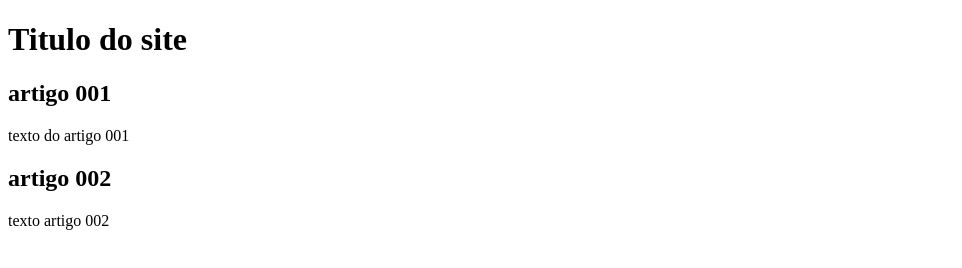
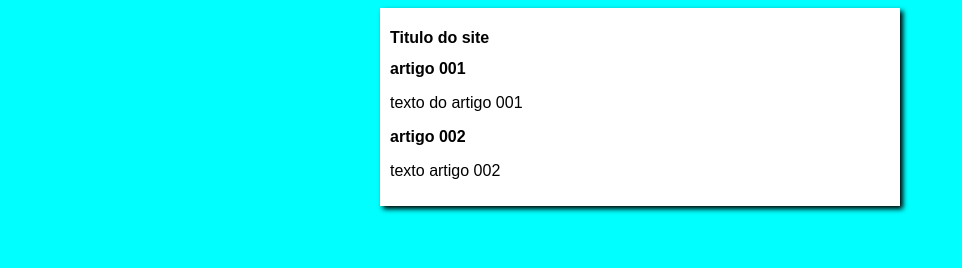
Before and after one commit to shellymk/Projeto-site-shelly, a plain HTML site: page index.html in a window 1280 px wide. Shown: the whole page, without its empty margins (0-962 px from the left). Drawn offline with Linux system fonts and the light colour scheme.

Commit message:
iniciei o design

```diff
--- /dev/null
+++ b/estilos/style.css
@@ -0,0 +1,19 @@
+*
+{
+font-family: Arial, Helvetica, sans-serif;
+font-size: 16px;
+
+}
+body
+{
+    background-color: aqua;
+
+}
+main
+{
+    background-color: white;
+    width: 500px;
+    margin: auto;
+    padding: 10px;
+    box-shadow: 3px 3px 5px black;
+}
--- a/index.html
+++ b/index.html
@@ -5,6 +5,7 @@
     <meta http-equiv="X-UA-Compatible" content="IE=edge">
     <meta name="viewport" content="width=device-width, initial-scale=1.0">
     <title>Titulo do site</title>
+    <link rel="stylesheet" href="estilos/style.css">
 </head>
 <body>
     <main>
```
